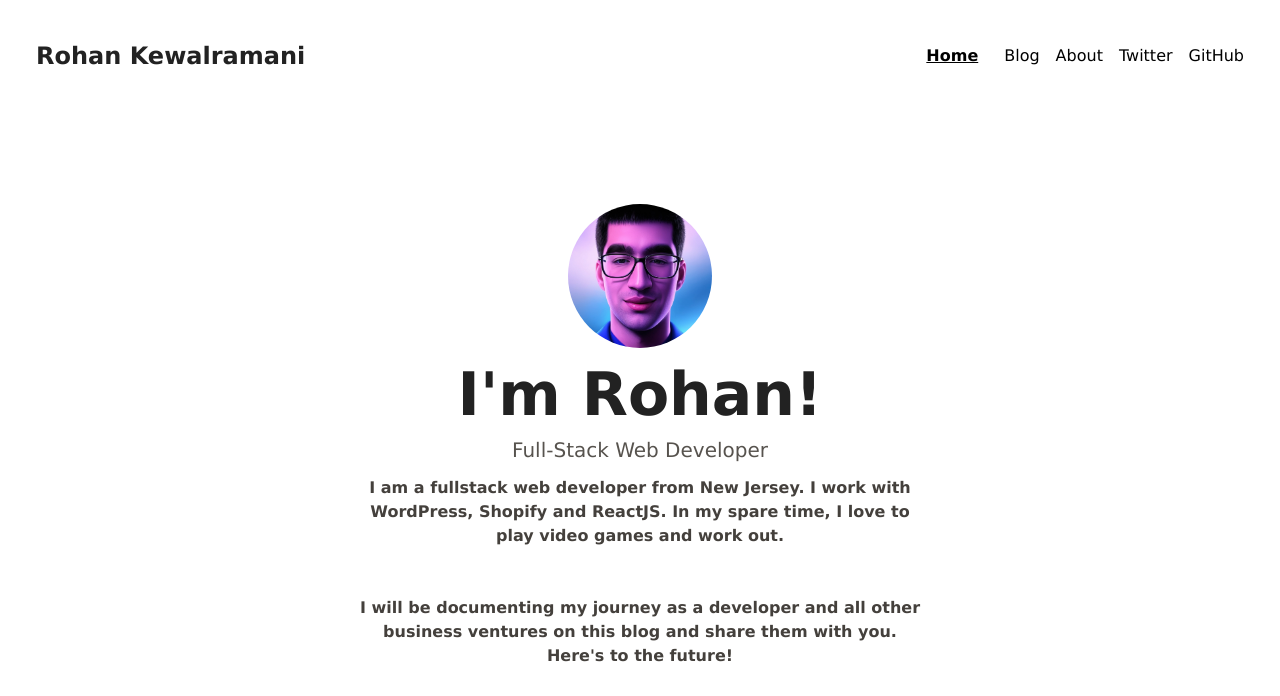
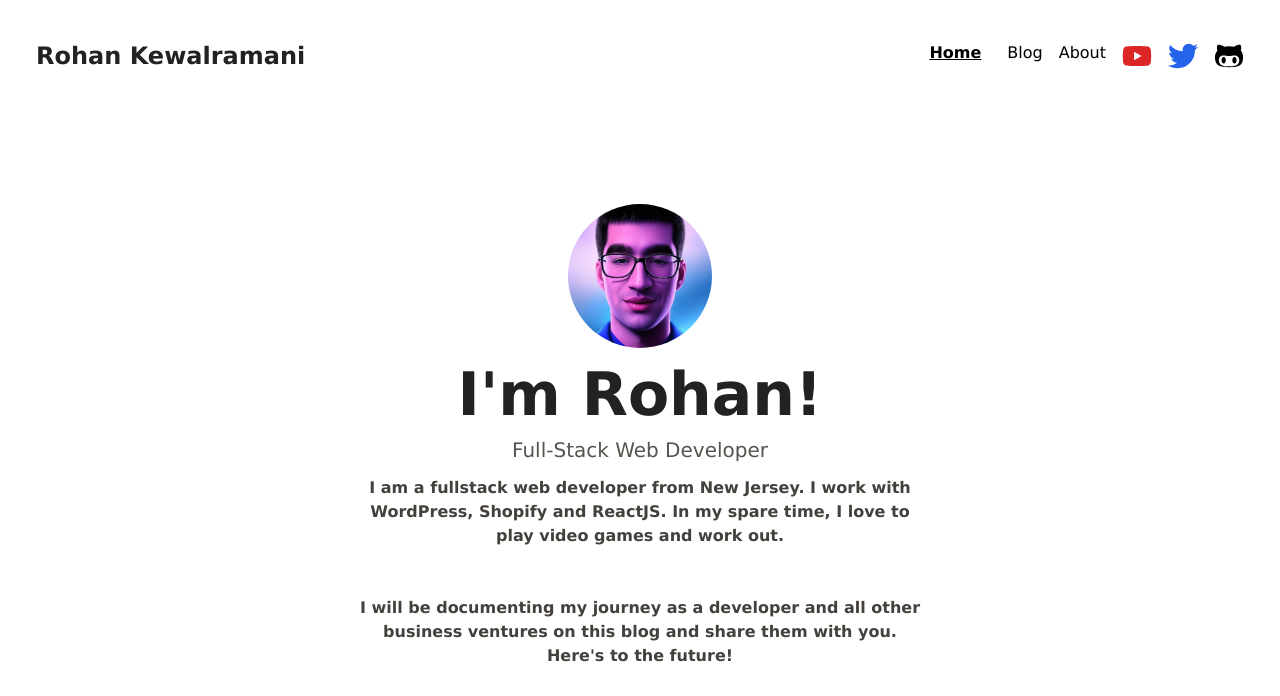
Before and after one commit to rohankewal/rohankewal.dev, an Astro site: page / in a window 1280 px wide. Shown: the top 696 px of the page. Built offline with nearby package versions, Linux system fonts and the light colour scheme; Astro itself is replaced by a stand-in of ours.

Commit message:
Added icons for social links instead of words

```diff
--- a/src/components/Header.astro
+++ b/src/components/Header.astro
@@ -1,6 +1,7 @@
 ---
 import { SITE_TITLE } from '../consts';
 import HeaderLink from './HeaderLink.astro';
+import { FaGithubAlt, FaTwitter, FaYoutube } from 'react-icons/fa';
 ---
 
 <header class='flex flex-wrap justify-between items-center px-4 py-2'>
@@ -9,12 +10,18 @@ import HeaderLink from './HeaderLink.astro';
 		<HeaderLink href='/'>Home</HeaderLink>
 		<HeaderLink href='/blog'>Blog</HeaderLink>
 		<HeaderLink href='/about'>About</HeaderLink>
-		<HeaderLink href='https://twitter.com/rohankewal' target='_blank'>
-      Twitter
-		</HeaderLink>
-		<HeaderLink href='https://github.com/rohankewal' target='_blank'>
-      GitHub
-		</HeaderLink>
+		<a
+			href='https://www.youtube.com/channel/UCRtXR1SLPBti1p5bNAioIuw'
+			target='_blank'
+		>
+			<FaYoutube className='text-3xl text-red-600' />
+		</a>
+		<a href='https://twitter.com/rohankewal' target='_blank'>
+			<FaTwitter className='text-3xl text-blue-600' />
+		</a>
+		<a href='https://github.com/rohankewal' target='_blank'>
+			<FaGithubAlt className='text-3xl text-black' />
+		</a>
 	</nav>
 </header>
 <style>
```
